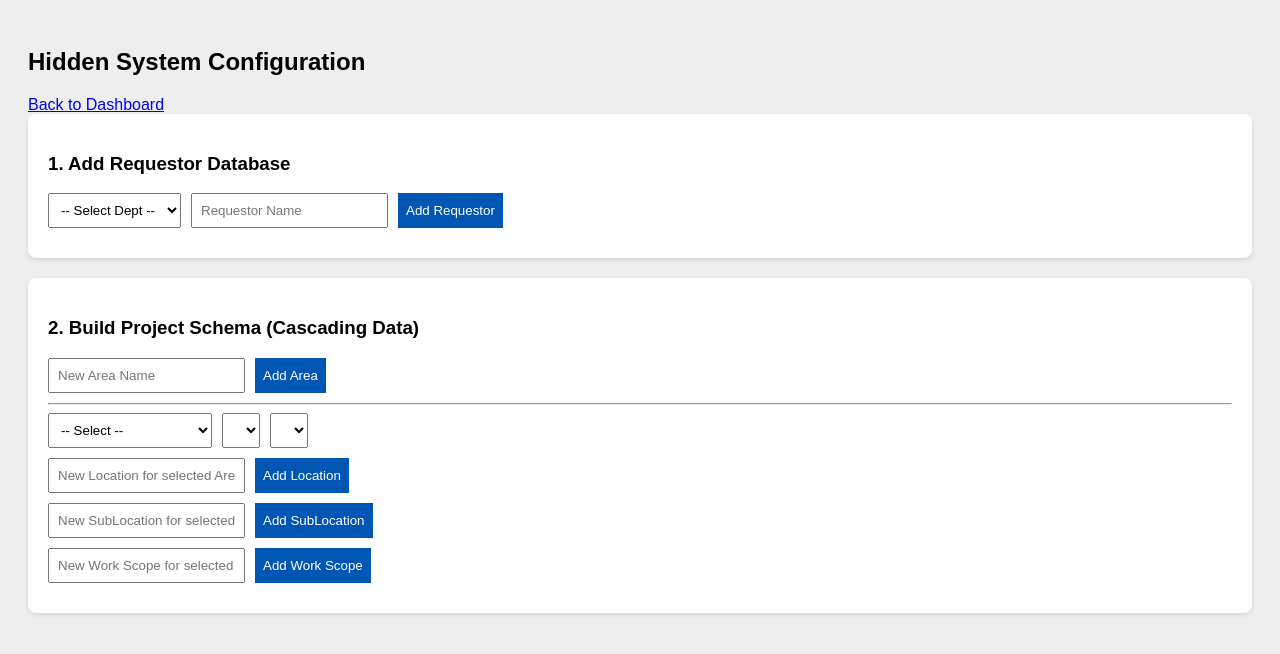
After one commit to DRL8490/DAR, a Flask app: page /system_config_hidden in a window 1280 px wide. The commit adds this page. Shown: the top 654 px of the page. Run offline with Flask 3, Linux system fonts and the light colour scheme; a user stored in the database is signed in; lists and menus that the app fills with data are empty.

Commit message:
Added hidden admin and added inputs on newtask page. added cancel route.

```diff
--- a/app.py
+++ b/app.py
@@ -1,4 +1,4 @@
-import os
+import os, json
 from flask import Flask, render_template, request, redirect, url_for, flash
 from flask_sqlalchemy import SQLAlchemy
 from flask_login import LoginManager, UserMixin, login_user, login_required, logout_user, current_user
@@ -7,7 +7,6 @@ from datetime import datetime
 
 app = Flask(__name__)
 
-# --- CONFIGURATION ---
 db_url = os.environ.get('DATABASE_URL', 'sqlite:///./survey_data.db')
 if db_url.startswith("postgres://"):
     db_url = db_url.replace("postgres://", "postgresql://", 1)
@@ -28,10 +27,23 @@ class User(UserMixin, db.Model):
     name = db.Column(db.String(100), nullable=False)
     password_hash = db.Column(db.String(256), nullable=False)
 
+class Requestor(db.Model):
+    id = db.Column(db.Integer, primary_key=True)
+    department = db.Column(db.String(100), nullable=False)
+    name = db.Column(db.String(100), nullable=False)
+
+class AppConfig(db.Model):
+    id = db.Column(db.Integer, primary_key=True)
+    schema_data = db.Column(db.Text, default="{}") # Stores the dynamic dropdowns as JSON
+
 class SurveyTask(db.Model):
     id = db.Column(db.Integer, primary_key=True)
     surveyor_name = db.Column(db.String(100), nullable=False)
-    requestor = db.Column(db.String(100), nullable=True) # Who asked for the survey
+    assigned_to = db.Column(db.String(100), nullable=True) # NEW
+    requestor = db.Column(db.String(100), nullable=True)
+    task_category = db.Column(db.String(100), nullable=True) # NEW
+    instrument = db.Column(db.String(100), nullable=True) # NEW
+    action_required = db.Column(db.String(100), nullable=True) # NEW
     area = db.Column(db.String(100), nullable=False)
     location = db.Column(db.String(100), nullable=True)
     sub_location = db.Column(db.String(100), nullable=True)
@@ -43,32 +55,32 @@ class SurveyTask(db.Model):
 
 with app.app_context():
     db.create_all()
+    # Initialize blank schema if it doesn't exist
+    if not AppConfig.query.first():
+        db.session.add(AppConfig(schema_data=json.dumps({"Initialize Project Area": {}})))
+        db.session.commit()
 
 @login_manager.user_loader
 def load_user(user_id):
     return User.query.get(int(user_id))
 
-# --- AUTHENTICATION ROUTES ---
+# --- AUTHENTICATION ROUTES (Unchanged) ---
 @app.route('/register', methods=['GET', 'POST'])
 def register():
     if request.method == 'POST':
         email = request.form.get('email').strip().lower()
         password = request.form.get('password')
         confirm_password = request.form.get('confirm_password')
-
         if not email.endswith('@nmdc-group.com'):
             flash('Registration restricted to @nmdc-group.com emails.', 'error')
             return redirect(url_for('register'))
-
         if password != confirm_password:
             flash('Passwords do not match.', 'error')
             return redirect(url_for('register'))
-
         if User.query.filter_by(email=email).first():
             flash('Email address already exists.', 'error')
             return redirect(url_for('register'))
 
-        # Extract name from email (First.Last@...)
         email_prefix = email.split('@')[0]
         name_parts = email_prefix.split('.')
         formatted_name = f"{name_parts[0].capitalize()} {name_parts[1].capitalize()}" if len(name_parts) >= 2 else email_prefix.capitalize()
@@ -76,7 +88,6 @@ def register():
         new_user = User(email=email, name=formatted_name, password_hash=generate_password_hash(password, method='pbkdf2:sha256'))
         db.session.add(new_user)
         db.session.commit()
-
         flash('Account created! Please log in.', 'success')
         return redirect(url_for('login'))
     return render_template('register.html')
@@ -87,7 +98,6 @@ def login():
         email = request.form.get('email').strip().lower()
         password = request.form.get('password')
         user = User.query.filter_by(email=email).first()
-
         if user and check_password_hash(user.password_hash, password):
             login_user(user)
             return redirect(url_for('dashboard'))
@@ -105,21 +115,68 @@ def logout():
 def forgot_password():
     return render_template('forgot_password.html')
 
+# --- HIDDEN ADMIN ROUTE ---
+@app.route('/system_config_hidden', methods=['GET', 'POST'])
+@login_required
+def hidden_config():
+    config = AppConfig.query.first()
+    schema = json.loads(config.schema_data)
+
+    if request.method == 'POST':
+        action = request.form.get('action')
+        if action == 'add_requestor':
+            dept = request.form.get('department')
+            name = request.form.get('name').capitalize() # Forces Sentence case
+            db.session.add(Requestor(department=dept, name=name))
+            db.session.commit()
+            flash('Requestor Added!', 'success')
+            return redirect(url_for('hidden_config'))
+
+        # Dynamic Schema Builder
+        area = request.form.get('area')
+        loc = request.form.get('location')
+        sub = request.form.get('sub_location')
+        scope = request.form.get('work_scope')
+
+        if action == 'add_area' and area:
+            if area not in schema: schema[area] = {}
+        elif action == 'add_location' and area and loc:
+            if area in schema and loc not in schema[area]: schema[area][loc] = {}
+        elif action == 'add_subloc' and area and loc and sub:
+            if area in schema and loc in schema[area] and sub not in schema[area][loc]: schema[area][loc][sub] = []
+        elif action == 'add_scope' and area and loc and sub and scope:
+            if area in schema and loc in schema[area] and sub in schema[area][loc]:
+                if scope not in schema[area][loc][sub]: schema[area][loc][sub].append(scope)
+
+        config.schema_data = json.dumps(schema)
+        db.session.commit()
+        flash('Schema Updated!', 'success')
+        return redirect(url_for('hidden_config'))
+
+    requestors = Requestor.query.all()
+    return render_template('hidden_admin.html', schema_json=json.dumps(schema), requestors=requestors)
+
 # --- WORKFLOW ROUTES ---
 @app.route('/')
 @login_required
 def dashboard():
-    # Show only tasks that are currently Open
     open_tasks = SurveyTask.query.filter_by(status='Open').order_by(SurveyTask.start_time.desc()).all()
     return render_template('dashboard.html', name=current_user.name, tasks=open_tasks)
 
 @app.route('/new_task', methods=['GET', 'POST'])
 @login_required
 def new_task():
+    config = AppConfig.query.first()
+    schema_json = config.schema_data if config else "{}"
+
     if request.method == 'POST':
         new_survey = SurveyTask(
             surveyor_name=current_user.name,
+            assigned_to=request.form.get('assigned_to'),
             requestor=request.form.get('requestor'),
+            task_category=request.form.get('task_category'),
+            instrument=request.form.get('instrument'),
+            action_required=request.form.get('action_required'),
             area=request.form.get('area'),
             location=request.form.get('location'),
             sub_location=request.form.get('sub_location'),
@@ -130,21 +187,34 @@ def new_task():
         db.session.commit()
         flash('New task opened successfully!', 'success')
         return redirect(url_for('dashboard'))
-    return render_template('new_task.html')
+
+    users = User.query.all()
+    requestors = Requestor.query.all()
+    return render_template('new_task.html', users=users, requestors=requestors, schema_json=schema_json)
 
 @app.route('/close_task/<int:task_id>', methods=['POST'])
 @login_required
 def close_task(task_id):
     task = SurveyTask.query.get_or_404(task_id)
     closing_remarks = request.form.get('closing_remarks')
-
     if closing_remarks:
-        task.remarks = f"{task.remarks} | Closing Note: {closing_remarks}" if task.remarks else f"Closing Note: {closing_remarks}"
-
+        task.remarks = f"{task.remarks} | Closed: {closing_remarks}" if task.remarks else f"Closed: {closing_remarks}"
     task.status = 'Closed'
     task.end_time = datetime.utcnow()
     db.session.commit()
-    flash('Task closed and logged to database!', 'success')
+    return redirect(url_for('dashboard'))
+
+@app.route('/cancel_task/<int:task_id>', methods=['POST'])
+@login_required
+def cancel_task(task_id):
+    task = SurveyTask.query.get_or_404(task_id)
+    cancel_reason = request.form.get('cancel_reason')
+    if cancel_reason:
+        task.remarks = f"{task.remarks} | CANCELED: {cancel_reason}" if task.remarks else f"CANCELED: {cancel_reason}"
+    task.status = 'Canceled'
+    task.end_time = datetime.utcnow()
+    db.session.commit()
+    flash('Task canceled.', 'error')
     return redirect(url_for('dashboard'))
 
 if __name__ == '__main__':
--- /dev/null
+++ b/templates/hidden_admin.html
@@ -0,0 +1,120 @@
+<!DOCTYPE html>
+<html>
+<head>
+    <title>System Config</title>
+    <style>
+        body { font-family: Arial; padding: 20px; background: #eee; }
+        .card { background: white; padding: 20px; margin-bottom: 20px; border-radius: 8px; box-shadow: 0 2px 4px rgba(0,0,0,0.1); }
+        .form-group { margin-bottom: 10px; display: flex; gap: 10px; }
+        input, select, button { padding: 8px; }
+        button { background: #0056b3; color: white; border: none; cursor: pointer; }
+    </style>
+</head>
+<body>
+    <h2>Hidden System Configuration</h2>
+    <a href="/">Back to Dashboard</a>
+
+    {% with messages = get_flashed_messages() %}
+      {% if messages %}<p style="color: green; font-weight: bold;">{{ messages[0] }}</p>{% endif %}
+    {% endwith %}
+
+    <div class="card">
+        <h3>1. Add Requestor Database</h3>
+        <form method="POST">
+            <input type="hidden" name="action" value="add_requestor">
+            <div class="form-group">
+                <select name="department" required>
+                    <option value="">-- Select Dept --</option>
+                    <option value="QA/QC">QA/QC</option>
+                    <option value="OPERATIONS">OPERATIONS</option>
+                    <option value="DREDGING">DREDGING</option>
+                    <option value="OFFICE">OFFICE</option>
+                    <option value="LOGISTICS">LOGISTICS</option>
+                    <option value="OTHERS">OTHERS</option>
+                </select>
+                <input type="text" name="name" placeholder="Requestor Name" required>
+                <button type="submit">Add Requestor</button>
+            </div>
+        </form>
+    </div>
+
+    <div class="card">
+        <h3>2. Build Project Schema (Cascading Data)</h3>
+
+        <form method="POST" class="form-group">
+            <input type="hidden" name="action" value="add_area">
+            <input type="text" name="area" placeholder="New Area Name" required>
+            <button type="submit">Add Area</button>
+        </form>
+        <hr>
+
+        <div class="form-group">
+            <select id="aDrop" onchange="updateLoc()"></select>
+            <select id="lDrop" onchange="updateSub()"></select>
+            <select id="sDrop"></select>
+        </div>
+
+        <form method="POST" class="form-group" onsubmit="return setParent('add_location', 'aDrop', 'area')">
+            <input type="hidden" name="action" value="add_location">
+            <input type="hidden" name="area" id="hidden_area_loc">
+            <input type="text" name="location" placeholder="New Location for selected Area" required>
+            <button type="submit">Add Location</button>
+        </form>
+
+        <form method="POST" class="form-group" onsubmit="return setParent('add_subloc', 'lDrop', 'location')">
+            <input type="hidden" name="action" value="add_subloc">
+            <input type="hidden" name="area" id="hidden_area_sub">
+            <input type="hidden" name="location" id="hidden_loc_sub">
+            <input type="text" name="sub_location" placeholder="New SubLocation for selected Location" required>
+            <button type="submit">Add SubLocation</button>
+        </form>
+
+        <form method="POST" class="form-group" onsubmit="return setParent('add_scope', 'sDrop', 'sub_location')">
+            <input type="hidden" name="action" value="add_scope">
+            <input type="hidden" name="area" id="hidden_area_scp">
+            <input type="hidden" name="location" id="hidden_loc_scp">
+            <input type="hidden" name="sub_location" id="hidden_sub_scp">
+            <input type="text" name="work_scope" placeholder="New Work Scope for selected SubLoc" required>
+            <button type="submit">Add Work Scope</button>
+        </form>
+    </div>
+
+    <script>
+        let schema = {{ schema_json | safe }};
+
+        function pop(id, list) {
+            let el = document.getElementById(id);
+            el.innerHTML = '<option value="">-- Select --</option>';
+            list.forEach(i => el.innerHTML += `<option value="${i}">${i}</option>`);
+        }
+
+        pop("aDrop", Object.keys(schema));
+
+        function updateLoc() {
+            let a = document.getElementById("aDrop").value;
+            pop("lDrop", a ? Object.keys(schema[a]) : []);
+            updateSub();
+        }
+        function updateSub() {
+            let a = document.getElementById("aDrop").value;
+            let l = document.getElementById("lDrop").value;
+            pop("sDrop", (a && l) ? Object.keys(schema[a][l]) : []);
+        }
+
+        function setParent(action, requiredDrop, fieldName) {
+            let a = document.getElementById("aDrop").value;
+            let l = document.getElementById("lDrop").value;
+            let s = document.getElementById("sDrop").value;
+
+            if (!document.getElementById(requiredDrop).value) {
+                alert("Please select the parent dropdown above first!"); return false;
+            }
+
+            if(action === 'add_location') document.getElementById('hidden_area_loc').value = a;
+            if(action === 'add_subloc') { document.getElementById('hidden_area_sub').value = a; document.getElementById('hidden_loc_sub').value = l; }
+            if(action === 'add_scope') { document.getElementById('hidden_area_scp').value = a; document.getElementById('hidden_loc_scp').value = l; document.getElementById('hidden_sub_scp').value = s; }
+            return true;
+        }
+    </script>
+</body>
+</html>
```
Also changed, not shown: templates/dashboard.html (+25 -10 lines), templates/new_task.html (+48 -10 lines), instance/survey_data.db (deleted).
